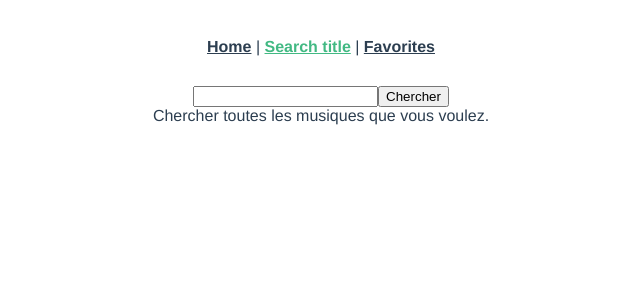
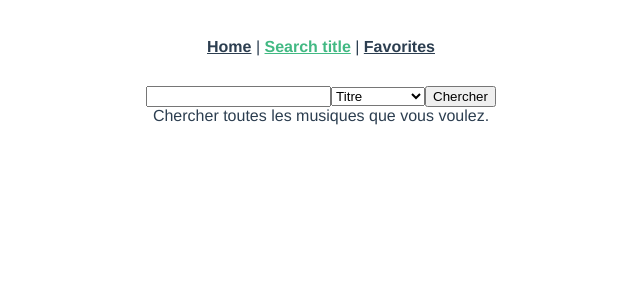
Before and after one commit to Zya04/deezweb, a Vue app: page /#/SearchTitle in a window 1280 px wide. Shown: the top 300 px of the page, without its empty margins (319-959 px from the left). Built offline with nearby package versions, Linux system fonts and the light colour scheme; the HTML template or start-up script is replaced by a standard one.

Commit message:
can now filter

```diff
--- a/src/components/SearchTitleScene.vue
+++ b/src/components/SearchTitleScene.vue
@@ -1,8 +1,15 @@
 <template>
     <div class="searchTitle">
-        <form>
+        <form @submit="displayArtist">
             <input type="text" v-model="artist">
-            <button @click="displayArtist">Chercher</button>
+            <select id="filter" v-model="filter" @submit="displayArtist">
+                <option value="ALBUM_ASC">Album</option>
+                <option value="ARTIST_ASC">Artiste</option>
+                <option value="TRACK_ASC">Titre</option>
+                <option value="RANKING">Popularité</option>
+                <option value="RATING_ASC">Mieux notés</option>
+            </select>
+            <button >Chercher</button>
         </form>
         <div v-if="search.length !== 0 " class="allCard" >
            <Card v-for="(music, index) in search" :key="index" :search="music"/>
@@ -23,19 +30,20 @@ export default {
         return {
             artist: "",
             search: [],
+            filter: "TRACK_ASC",
         }
     },
     components: {
         Card
     },
     props: {
-        msg: String,
     },
     methods: {
-        displayArtist(artist){
+        displayArtist(artist, filter){
             this.search = [];
             artist = this.artist
-            MusicService.search(artist).then((res) => {
+            filter = this.filter
+            MusicService.search(artist, filter  ).then((res) => {
                 res.data.map(music => {
                     this.search.push(music)
                     console.log(this.search)
--- a/src/services/MusicService.js
+++ b/src/services/MusicService.js
@@ -3,8 +3,8 @@ import fetchJsonp from 'fetch-jsonp';
 const API = 'https://api.deezer.com/search?q=';
 
 export default {
-  search(artist) {
-    return fetchJsonp(`${API}${artist}&output=jsonp`)
+  search(artist, filter) {
+    return fetchJsonp(`${API}${artist}&order=${filter}&output=jsonp`)
       .then(res => res.json())
       .catch((error) => {
         console.log(error);
```
